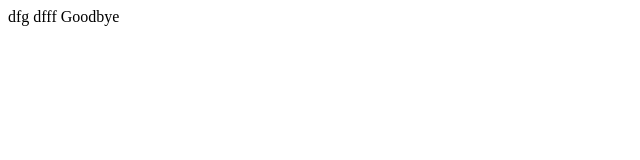
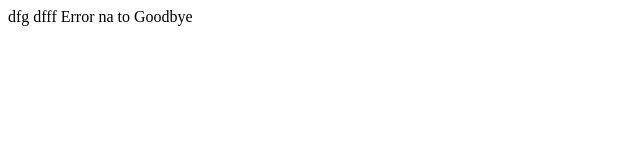
Before and after one commit to AprilRoseBenson/midterm, a plain HTML site: page app/index.html in a window 1280 px wide. Shown: the full height of the page, 0-640 px from the left. Drawn offline with Linux system fonts and the light colour scheme.

Commit message:
Update again index.html

```diff
--- a/app/index.html
+++ b/app/index.html
@@ -3,5 +3,5 @@
 
     dfff
 
-    <hi>Goodbye</hi>
+    <hi>Error na to Goodbye</hi>
 </html>
```
